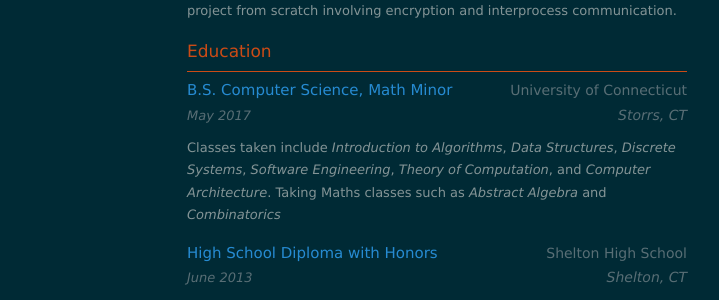
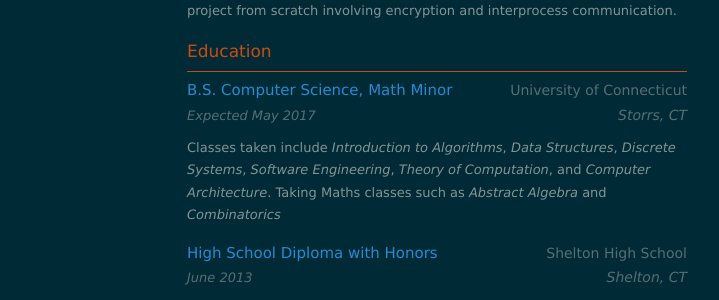
Before and after one commit to dkarwowski/dkarwowski.github.io, a Jekyll site: the page built from resume/index.html, in a window 1280 px wide. Shown: the part 636-936 px from the top of the page, without its empty margins (203-922 px from the left). Built offline with Jekyll 4.4.1, drawn with Linux system fonts in a browser that asks for light colours; nearby versions of some CDN libraries.

Commit message:
fixed date

```diff
--- a/resume/index.html
+++ b/resume/index.html
@@ -64,7 +64,7 @@
                     <td><h3>University of Connecticut</h2></td>
                 </tr>
                 <tr class="dates">
-                    <td>May 2017</td>
+                    <td>Expected May 2017</td>
                     <td><h3>Storrs, CT</h3></td>
                 </tr>
             </table>
```
